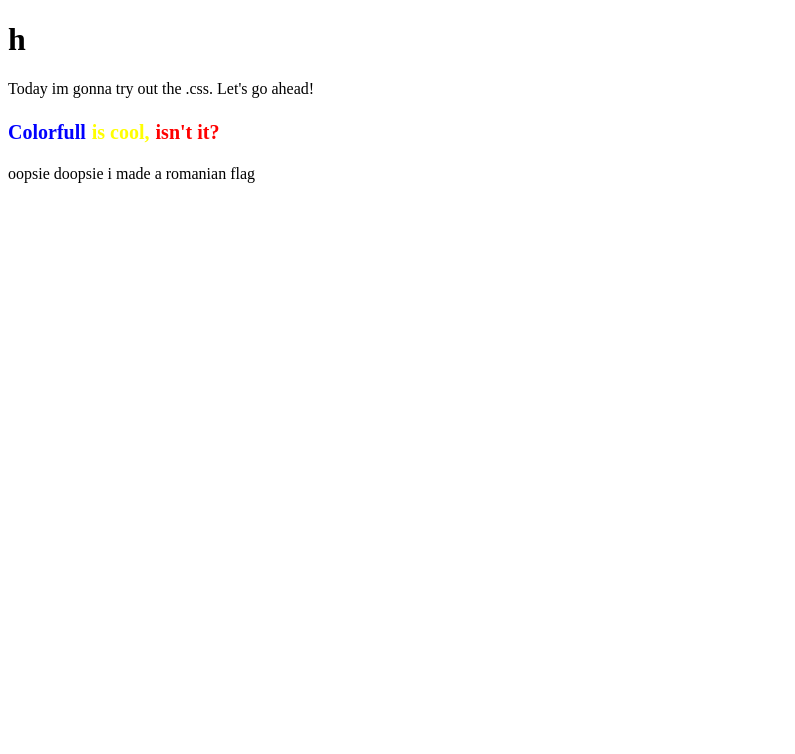
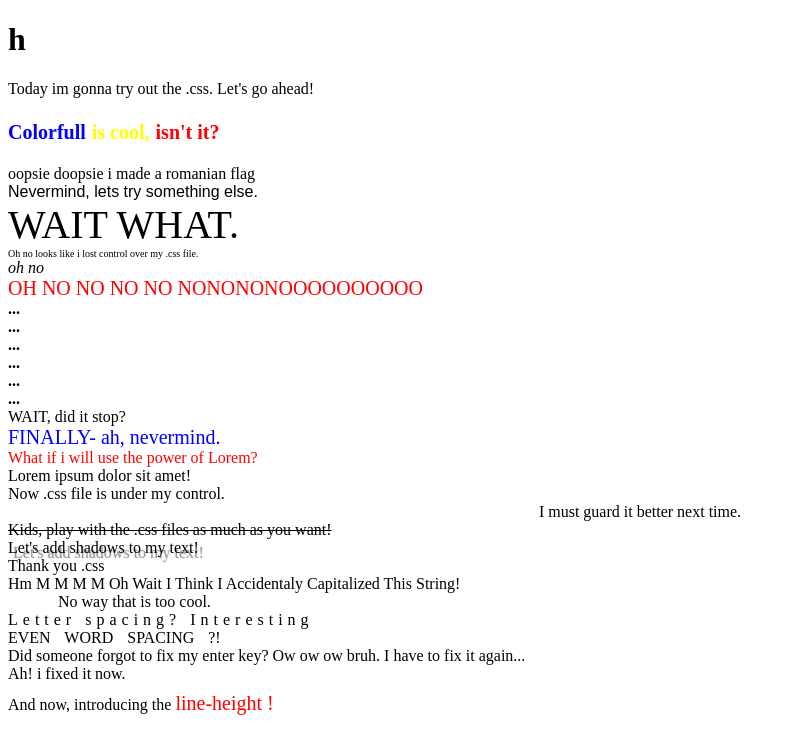
Before and after one commit to PilotTIE/pilottie.github.io, a plain HTML site: page csscareer.html in a window 1280 px wide. Shown: the whole page, without its empty margins (0-795 px from the left). Drawn offline with Linux system fonts and the light colour scheme.

Commit message:
Add files via upload

```diff
--- a/css/style.css
+++ b/css/style.css
@@ -8,3 +8,52 @@
     font-size: 20px;
     color: blue;
 }
+.arial{
+    font-family:Arial, Helvetica, sans-serif;
+}
+.fontsize40{
+    font-size: 40px;
+}
+.fontsize10{
+    font-size: 10px;
+}
+.italic{
+    font-style: italic;
+}
+.font650{
+    font-weight: 650;
+}
+.fontsize40red{
+    font-style: 40px;
+    color: red;
+}
+.textcenter{
+    text-align: center;
+}
+.nope{
+    text-decoration: line-through;
+}
+.shady{
+    text-shadow: 5px 5px 1px grey;
+}
+.capitol{
+    text-transform: capitalize;
+}
+.ident{
+    text-indent: 50px;
+}
+.lspace{
+    letter-spacing: 5px;
+}
+.ocean{
+    word-spacing: 10px;
+}
+.noenter{
+    white-space: nowrap;
+}
+.workingenter{
+    white-space: normal;
+}
+.lineh{
+    line-height: 40px;
+}
--- a/csscareer.html
+++ b/csscareer.html
@@ -18,5 +18,32 @@ Today im gonna try out the .css. Let's go ahead!
 </p>
 <h2> <span class="bigblue">Colorfull</span> <span class="bigyellow">is cool,</span> <span class="bigred"> isn't it?</span> </h2>
 <div> oopsie doopsie i made a romanian flag </div>
+<div class="arial"> Nevermind, lets try something else. </div>
+<div class="fontsize40"> WAIT WHAT. </div>
+<div class="fontsize10"> Oh no looks like i lost control over my .css file. </div>
+<div class="italic"> oh no </div>
+<div class="bigred"> OH NO NO NO NO NONONONOOOOOOOOOO </div>
+<div class="font650"> ... </div>
+<div class="font650"> ... </div>
+<div class="font650"> ... </div>
+<div class="font650"> ... </div>
+<div class="font650"> ... </div>
+<div class="font650"> ... </div>
+<div> WAIT, did it stop? </div>
+<div class="bigblue"> FINALLY- ah, nevermind. </div>
+<div class="fontsize40red"> What if i will use the power of Lorem? </div>
+<div> Lorem ipsum dolor sit amet! </div>
+<div> Now .css file is under my control. </div>
+<div class="textcenter"> I must guard it better next time. </div>
+<div class="nope"> Kids, play with the .css  files as much as you want! </div>
+<div class="shady"> Let's add shadows to my text! </div>
+<div> Thank you .css </div>
+<div class="capitol"> hm m m m m Oh wait i think i accidentaly capitalized this string! </div>
+<div class="ident"> No way that is too cool. </div>
+<div class="lspace"> Letter spacing? Interesting </div>
+<div class="ocean"> EVEN WORD SPACING ?! </div>
+<div class="noenter"> Did someone forgot to fix my enter key? Ow ow ow bruh. I have to fix it again... </div>
+<div class="workingenter"> Ah! i fixed it now. </div>
+<div class="lineh"> And now, introducing the <span class="bigred"> line-height ! </span> </div>
 </body>
 </html>
```
